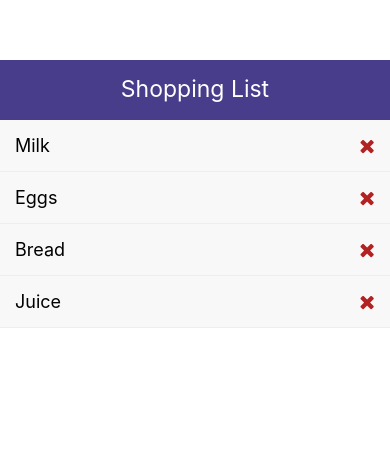
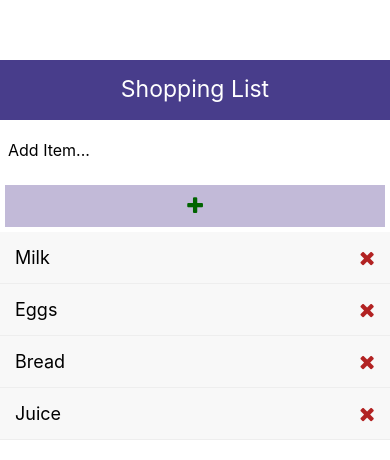
Before and after one commit to RobertDGordon/nativeapp, a React Native app in the folder ShoppingList/: screen / in a window 390 px wide. Shown: the top 460 px of the page. Built offline with nearby package versions, Linux system fonts and the light colour scheme.

Commit message:
Added AddItem.js

```diff
--- a/ShoppingList/App.js
+++ b/ShoppingList/App.js
@@ -2,6 +2,7 @@
 import { View, Text, StyleSheet, FlatList } from 'react-native';
 import Header from './components/Header.js';
 import ListItem from './components/ListItem.js';
+import AddItem from './components/AddItem.js';
 import 'react-native-get-random-values';
 import { v4 as uuidv4 } from 'uuid';
 
@@ -22,6 +23,7 @@
   return (
     <View style={styles.container}>
       <Header />
+      <AddItem />
       <FlatList data={items} renderItem={({item})=> (
         <ListItem item={item} deleteItem={deleteItem} />
       ) }/>
--- /dev/null
+++ b/ShoppingList/components/AddItem.js
@@ -0,0 +1,37 @@
+import React from 'react';
+import { View, Text, StyleSheet, TextInput, TouchableOpacity } from 'react-native';
+import Icon from 'react-native-vector-icons/dist/FontAwesome';
+
+const AddItem = ({ item, deleteItem }) => {
+  return (
+      <View>
+        <TextInput placeholder='Add Item...' style={styles.input} />
+          <TouchableOpacity style={styles.btn}>
+            <Text style={styles.btnText}><Icon name='plus' size={20} color='darkgreen' /></Text>
+          </TouchableOpacity>
+      </View>
+
+  )
+}
+
+const styles = StyleSheet.create({
+  input: {
+    height: 60,
+    // borderBottomWidth: 1,
+    // borderBottomColor: '#ccc',
+    padding: 8,
+    fontSize: 16,
+  },
+  btn:{
+    backgroundColor: '#c2bad8',
+    padding: 9,
+    margin: 5
+  },
+  btnText: {
+    color: 'darkslateblue',
+    fontSize: 20,
+    textAlign: 'center'
+  }
+})
+
+export default AddItem;
--- a/ShoppingList/components/ListItem.js
+++ b/ShoppingList/components/ListItem.js
@@ -7,7 +7,7 @@
     <TouchableOpacity style={styles.listItem}>
         <View style={styles.listItemView}>
             <Text style={styles.listItemText}>{item.text}</Text>
-            <Icon name = 'remove' size={20} color='firebrick' onPress={()=> deleteItem(item.id)} />
+            <Icon name='remove' size={20} color='firebrick' onPress={()=> deleteItem(item.id)} />
         </View>
     </TouchableOpacity>
   )
```
